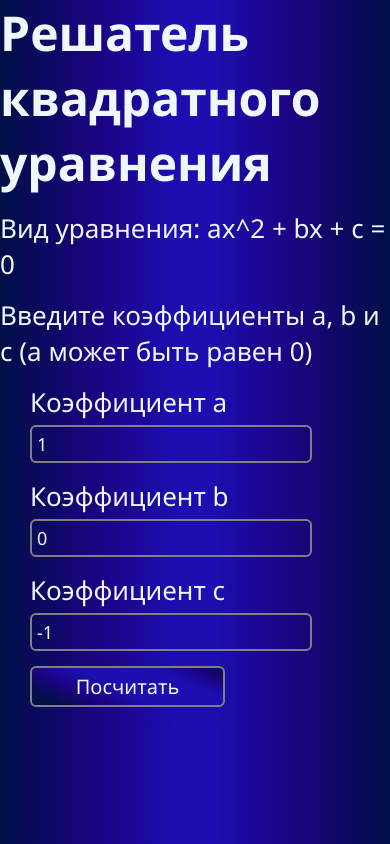
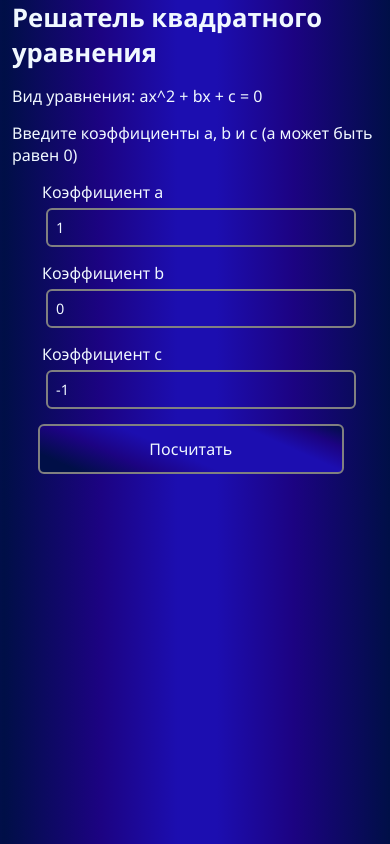
Before and after one commit to KEI3AB/vk-miniapp-quadequation, a plain HTML site: page static/index.html in a window 390 px wide. Drawn offline with Linux system fonts and the light colour scheme.

Commit message:
Сделал адаптивный дизайн

```diff
--- a/static/index.css
+++ b/static/index.css
@@ -12,7 +12,7 @@ body {
     align-items: center;
     justify-content: center;
 
-    font-size: 26px;
+    font-size: 1.3rem;
     gap: 15px;
 
     background: #000f47;
@@ -20,7 +20,7 @@ body {
 }
 
 h2 {
-    font-size: 48px;
+    font-size: 2.2rem;
 }
 
 label {
@@ -32,7 +32,7 @@ label {
 }
 
 label input {
-    font-size: 18px;
+    font-size: 1rem;
 
     background: none;
     border: 2px solid gray;
@@ -47,11 +47,11 @@ input:active, input:focus {
 }
 
 button {
-    font-size: 20px;
+    font-size: 1.1rem;
     margin-left: 30px;
 
     padding: 5px;
-    width: 50%;
+    width: 60%;
     background: #000f47;
     background: -webkit-linear-gradient(24deg, rgba(0, 15, 71, 1) 10%, rgba(28, 3, 130, 1) 28%, rgba(28, 14, 176, 1) 45%, rgba(28, 14, 176, 1) 75%, rgba(28, 3, 130, 1) 88%, rgba(0, 15, 71, 1) 100%);
     background: -moz-linear-gradient(24deg, rgba(0, 15, 71, 1) 10%, rgba(28, 3, 130, 1) 28%, rgba(28, 14, 176, 1) 45%, rgba(28, 14, 176, 1) 75%, rgba(28, 3, 130, 1) 88%, rgba(0, 15, 71, 1) 100%);
@@ -61,8 +61,36 @@ button {
     border: 2px solid gray;
     border-radius: 6px;
 
-    transition: all 0.25s ease;
+    transition: transform 0.25s ease;
 }
 button:hover {
-    background-position: 100% 0%; /* плавный сдвиг */
+    transform: translateY(1px)
 }
+
+@media (max-width: 1080px) {
+    * {
+        margin-left: 0.25rem;
+    }
+    body {
+        font-size: 1rem;
+    }
+
+    h2 {
+        font-size: 1.6rem;
+    }
+
+    label {
+        width: 90%;
+    }
+
+    label input {
+        font-size: 0.9rem;
+        padding: 8px;
+    }
+
+    button {
+        width: 80%;
+        font-size: 1rem;
+        padding: 12px;
+    }
+}
```
Also changed, not shown: 1 other file.
